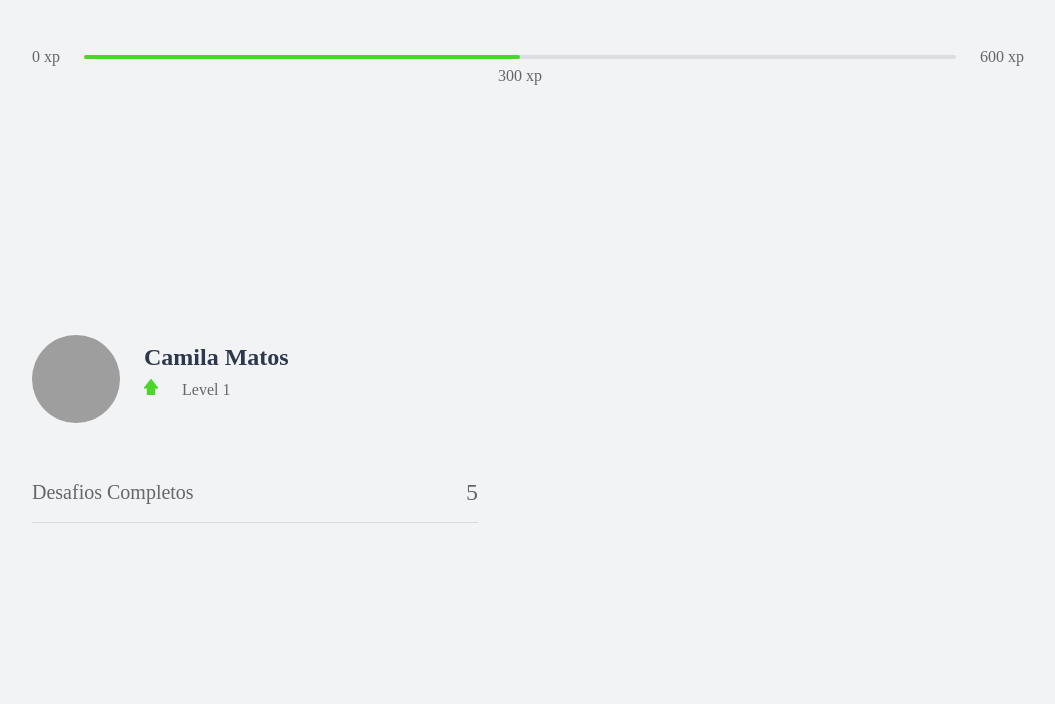
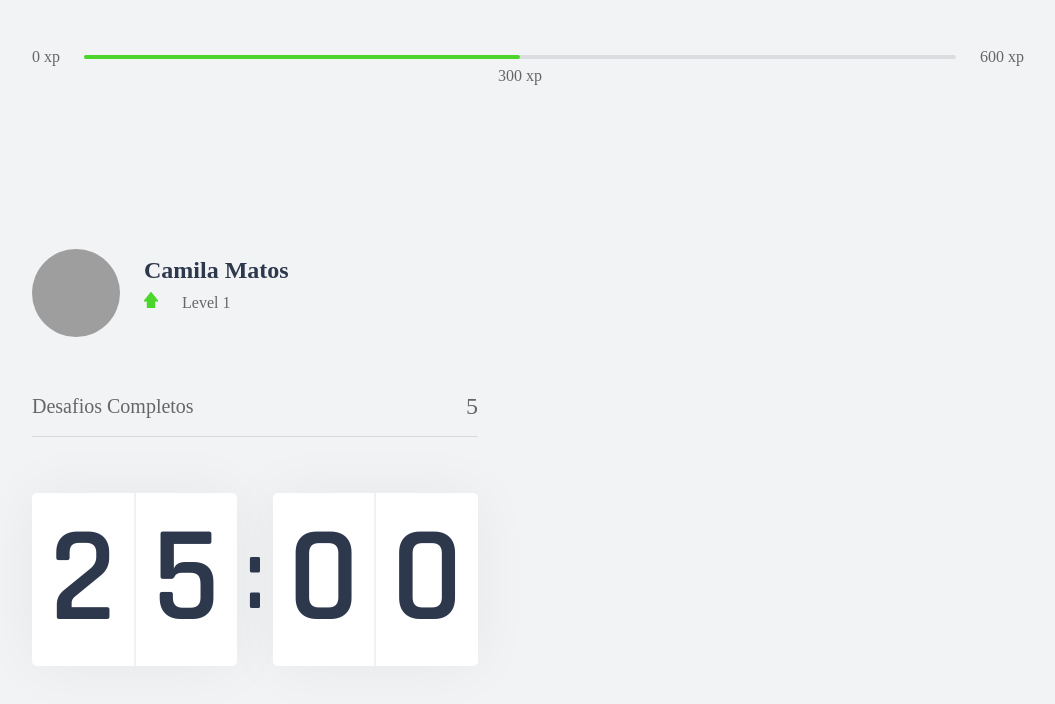
Before and after one commit to camiladev/nlw-4-moveit-1.0, a Next.js app: page / in a window 1280 px wide. Shown: the top 704 px of the page, without its empty margins (112-1167 px from the left). Built offline with nearby package versions, Linux system fonts and the light colour scheme; grey boxes are pictures that could not be loaded.

Commit message:
Criado componente Countdown

```diff
--- /dev/null
+++ b/src/components/Countdown.tsx
@@ -0,0 +1,17 @@
+import style from '../styles/components/Countdown.module.css'
+
+export function Countdown() {
+    return(
+        <div className={style.countdownContainer}>
+            <div>
+                <span>2</span>
+                <span>5</span>
+            </div>
+            <span>:</span>
+            <div>
+                <span>0</span>
+                <span>0</span>
+            </div>
+        </div>
+    )
+}
--- a/src/pages/index.tsx
+++ b/src/pages/index.tsx
@@ -1,4 +1,5 @@
 import { CompletedChallenges } from "../components/CompletedChallenges";
+import { Countdown } from "../components/Countdown";
 import { ExperienceBar } from "../components/ExperienceBar";
 import { Profile } from "../components/Profile";
 
@@ -14,6 +15,7 @@
         <div>
           <Profile />
           <CompletedChallenges />
+          <Countdown />
         </div>
         <div>
 
--- /dev/null
+++ b/src/styles/components/Countdown.module.css
@@ -0,0 +1,38 @@
+.countdownContainer{
+    display: flex;
+    align-items: center;
+    font-family: Rajdhani;
+    font-weight: 600;
+    color: var(--title);
+}
+
+.countdownContainer > div{
+    flex: 1;
+
+    display: flex;
+    align-items: center;
+    justify-content: space-evenly;
+
+    background: var(--white);
+    box-shadow: 0 0 60px rgba(0, 0, 0, 0.05);
+    border-radius: 5px;
+    font-size: 8.5rem;
+    text-align: center;
+}
+
+.countdownContainer > div span{
+    flex: 1;
+}
+
+.countdownContainer > div span:first-child{
+    border-right: 1px solid #f0f1f3;
+}
+
+.countdownContainer > div span:last-child{
+    border-left: 1px solid #f0f1f3;
+}
+
+.countdownContainer > span{
+    font-size: 6.25rem;
+    margin: 0 0.5rem;
+}
```
